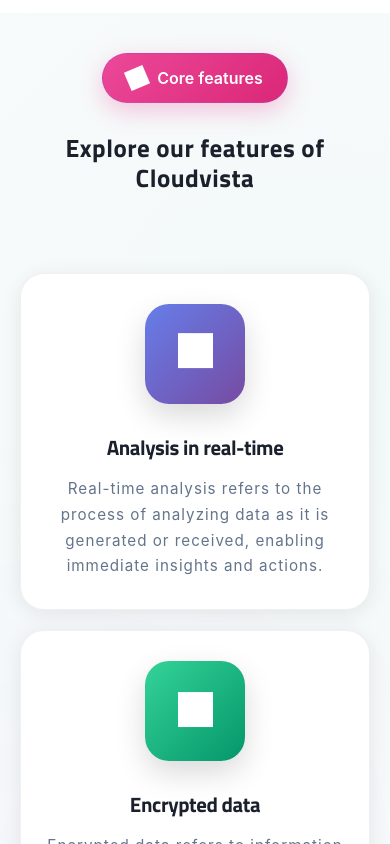
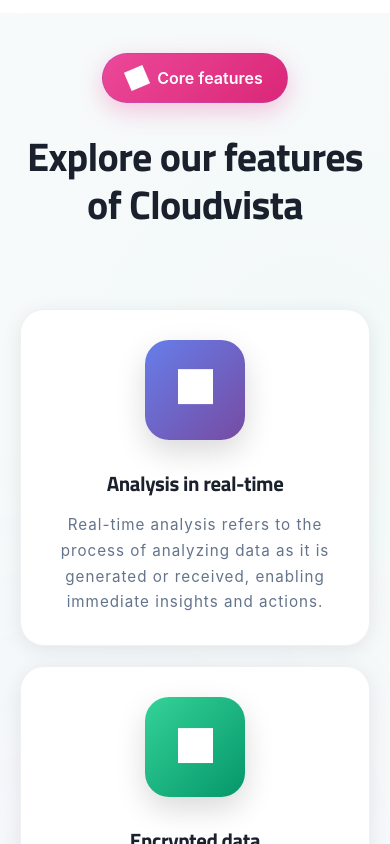
Before and after one commit to girnarhitesh/Frontend, a React (Vite) app: page / in a window 390 px wide. Shown: the part 1120-1964 px from the top of the page. Built offline with nearby package versions, Linux system fonts and the light colour scheme; grey boxes are pictures that could not be loaded; a web font is replaced by a local one.

Commit message:
Card code change

```diff
--- a/src/assets/Componets/AllHomepage/Card/Card.css
+++ b/src/assets/Componets/AllHomepage/Card/Card.css
@@ -303,9 +303,9 @@
 
 @media(max-width:900px) {
     .card-heading h1 {
-        font-size: 25px;
+        font-size: 2.5rem;
         /* font-weight: 600; */
-        letter-spacing: 0.5px;
+        /* letter-spacing: 0.5px; */
     }
 }
 
@@ -1346,6 +1346,13 @@
     .workflow-visual{
      display: none;
     }
+    .workflow-title{
+        font-size: 2.5rem;
+    }
+    .works-content-section h1{
+        font-size: 2.5rem;
+    }
+
 
 
 }
```
